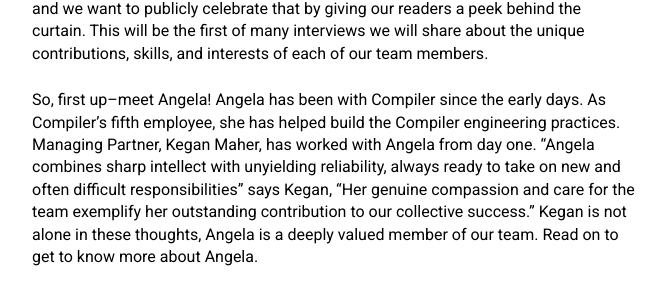
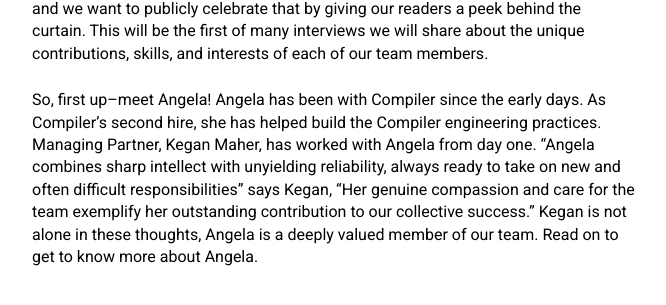
Before and after one commit to compilerla/compiler.la, a Jekyll site: the page built from src/_posts/2024-09-20-employee-spotlight-angela.md, in a window 1280 px wide and 900 px high, scrolled down 769 px. Shown: the part 170-475 px from the top of the window, without its empty margins (306-972 px from the left). Built offline with Jekyll 4.4.1, drawn with Linux system fonts in a browser that asks for light colours.

Commit message:
Grammatical edits

```diff
--- a/src/_posts/2024-09-20-employee-spotlight-angela.md
+++ b/src/_posts/2024-09-20-employee-spotlight-angela.md
@@ -19,7 +19,7 @@
 
 Before we dive into our interview with Angela, we want to officially kick off our new Employee Spotlight series. We here at Compiler are immensely proud of our team and we want to publicly celebrate that by giving our readers a peek behind the curtain. This will be the first of many interviews we will share about the unique contributions, skills, and interests of each of our team members.
 
-So, first up–meet Angela! Angela has been with Compiler since the early days. As Compiler’s fifth employee, she has helped build the Compiler engineering practices. Managing Partner, Kegan Maher, has worked with Angela from day one. “Angela combines sharp intellect with unyielding reliability, always ready to take on new and often difficult responsibilities” says Kegan, “Her genuine compassion and care for the team exemplify her outstanding contribution to our collective success.” Kegan is not alone in these thoughts, Angela is a deeply valued member of our team. Read on to get to know more about Angela.
+So, first up–meet Angela! Angela has been with Compiler since the early days. As Compiler’s second hire, she has helped build the Compiler engineering practices. Managing Partner, Kegan Maher, has worked with Angela from day one. “Angela combines sharp intellect with unyielding reliability, always ready to take on new and often difficult responsibilities” says Kegan, “Her genuine compassion and care for the team exemplify her outstanding contribution to our collective success.” Kegan is not alone in these thoughts, Angela is a deeply valued member of our team. Read on to get to know more about Angela.
 
 ### What is your role at Compiler?
 I’m a Senior Software Engineer
```
